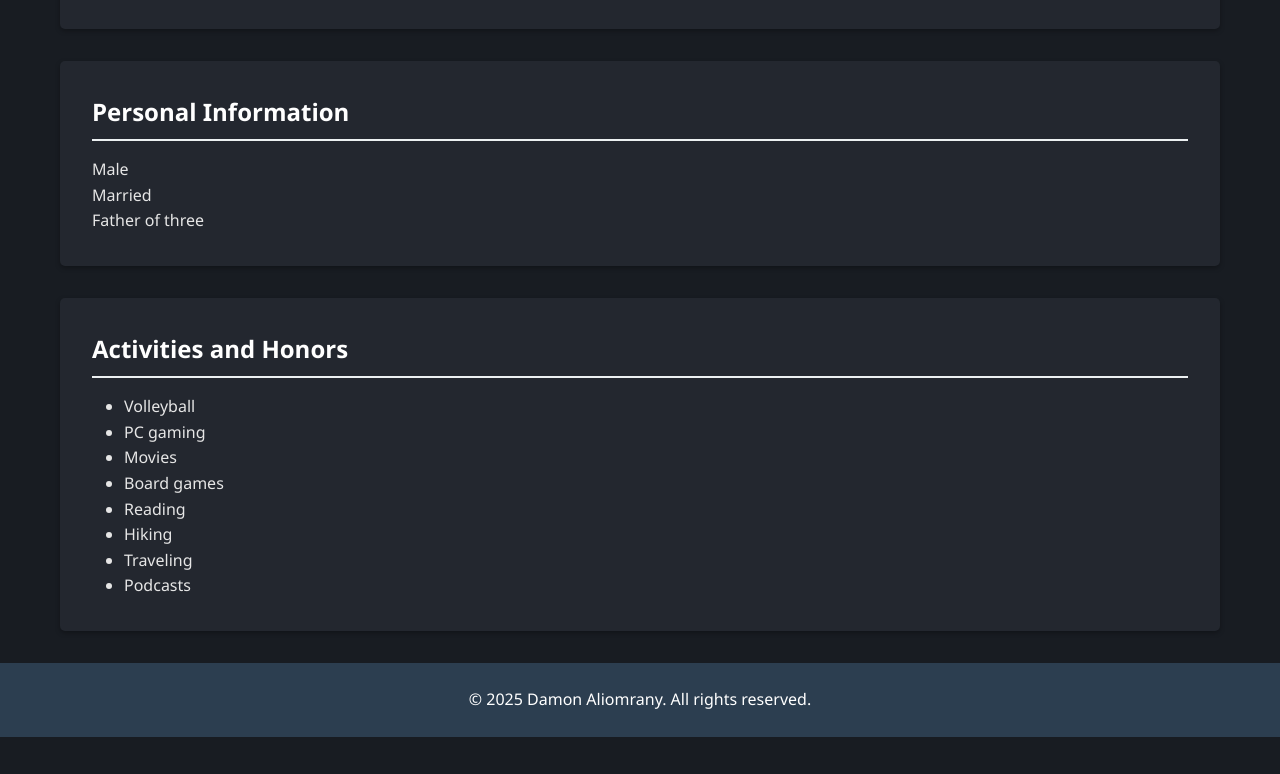
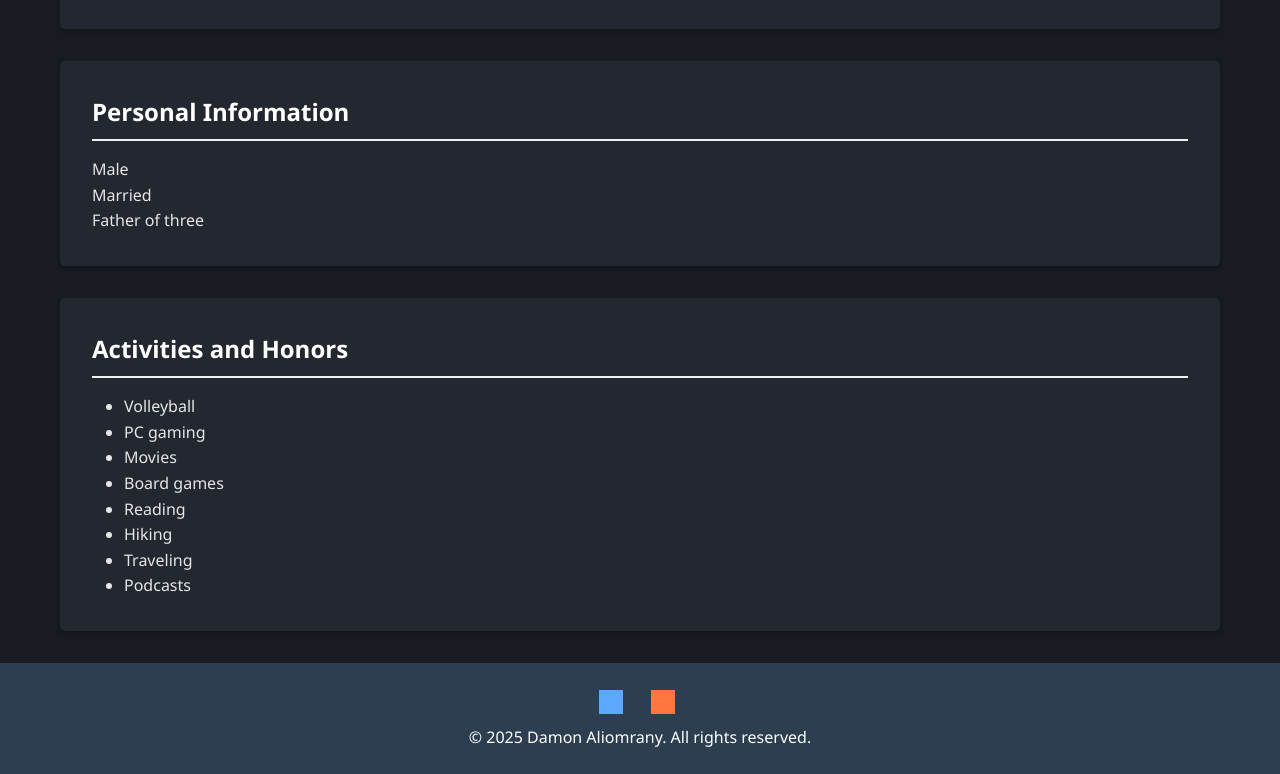
Before and after one commit to domrany64/domrany64.github.io, a plain HTML site: page index.html in a window 1280 px wide. Shown: the part 3709-4483 px from the top of the page. Before the commit the page ends 4446 px from the top, so only its background shows below. Drawn offline with Linux system fonts and the light colour scheme; grey boxes are pictures that could not be loaded.

Commit message:
Adding contact info

```diff
--- a/index.html
+++ b/index.html
@@ -811,11 +811,19 @@
     </main>
 
     <footer>
-        <div class="container"></div>
+        <div class="container">
+            <div style="margin-bottom: 0.7em;">
+                <a href="https://www.linkedin.com/in/damonaliomrany/" target="_blank" rel="noopener" style="margin-right:18px; vertical-align:middle; text-decoration:none;">
+                    <img src="https://cdn.jsdelivr.net/gh/simple-icons/simple-icons/icons/linkedin.svg" alt="LinkedIn" style="width:24px;height:24px;vertical-align:middle;filter:invert(40%) sepia(100%) saturate(400%) hue-rotate(180deg);margin-right:6px;">
+                </a>
+                <a href="mailto:damon.aliomrany@gmail.com" style="vertical-align:middle; text-decoration:none;">
+                    <img src="https://cdn.jsdelivr.net/gh/simple-icons/simple-icons/icons/gmail.svg" alt="Email" style="width:24px;height:24px;vertical-align:middle;filter:invert(60%) sepia(100%) saturate(400%) hue-rotate(330deg);margin-right:6px;">
+                </a>
+            </div>
             <p>&copy; 2025 Damon Aliomrany. All rights reserved.</p>
-    </div>
-</footer>
-<button id="back-to-top-btn">Back to Top</button>
+        </div>
+    </footer>
+    <button id="back-to-top-btn">Back to Top</button>
 
     <script>
         // Collapsible job descriptions (only for last 3 jobs)
```
